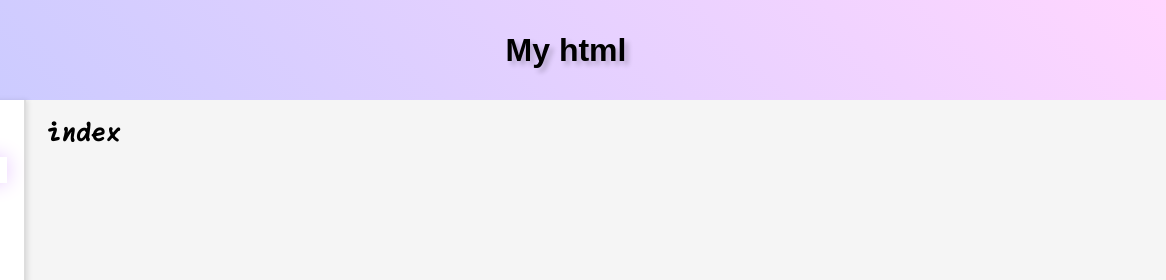
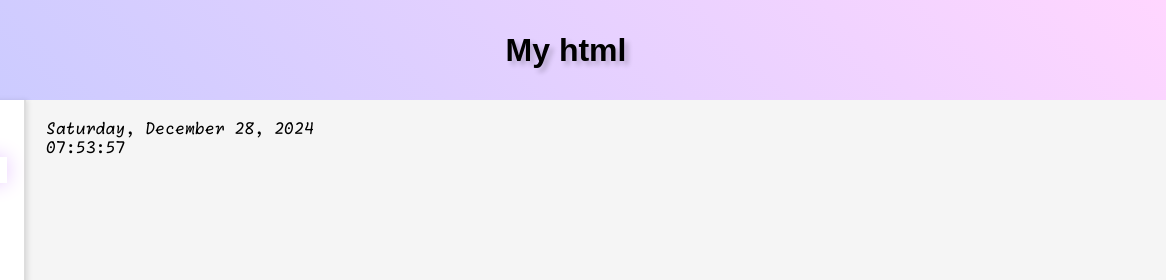
Before and after one commit to owo877/owo877.github.io, a plain HTML site: page index.html in a window 1280 px wide. Shown: the top 280 px of the page, 114-1280 px from the left. Drawn offline with Linux system fonts and the light colour scheme; a web font is replaced by a local one.

Commit message:
add date and time js

```diff
--- a/index.html
+++ b/index.html
@@ -32,16 +32,16 @@
             <ul>
                 <li><a href="./期末報告/home.html">期末報告</a></li>
                 <!-- <li><a href="#" onclick="loadPage('./page3.html'); return false;">成功應用</a></li> -->
-                <!-- <li><a href="#" onclick="loadPage('./page4.html'); return false;">參考資料</a></li> -->
             </ul>
         </nav>
 
         <div class="main" id="contentArea">
 			<!-- 內容 -->
-			<h2>index</h2>
-
+            <div id="date">Loading...</div>
+            <div id="clock">00:00:00</div>
         </div>
-
+        <script src="./js/date.js"></script>
+        <script src="./js/clock.js"></script>
 		<script src="./js/loadPageJS.js"></script>
     </div>
 </body>
--- /dev/null
+++ b/js/clock.js
@@ -0,0 +1,13 @@
+function updateClock() {
+    const now = new Date();
+    const hours = String(now.getHours()).padStart(2, '0');
+    const minutes = String(now.getMinutes()).padStart(2, '0');
+    const seconds = String(now.getSeconds()).padStart(2, '0');
+
+    const clockElement = document.getElementById('clock');
+    clockElement.textContent = `${hours}:${minutes}:${seconds}`;
+}
+
+// 初始執行一次，然後每秒更新
+updateClock();
+setInterval(updateClock, 1000);
--- /dev/null
+++ b/js/date.js
@@ -0,0 +1,19 @@
+function updateDate() {
+    const now = new Date();
+    // 格式化日期
+    const options = {
+        weekday: 'long', // 星期
+        year: 'numeric',
+        month: 'long',
+        day: 'numeric'
+    };
+    const timeZone = "Asia/Taipei"; // 修改 "Asia/Taipei" 為你想要的時區
+    const formattedDate = now.toLocaleDateString('en-US', options,timeZone); // 修改 'en-US' 為你想要的語言代碼
+
+    // 更新 HTML
+    const dateElement = document.getElementById('date');
+    dateElement.textContent = formattedDate;
+}
+
+// 初始執行一次
+updateDate();
```
